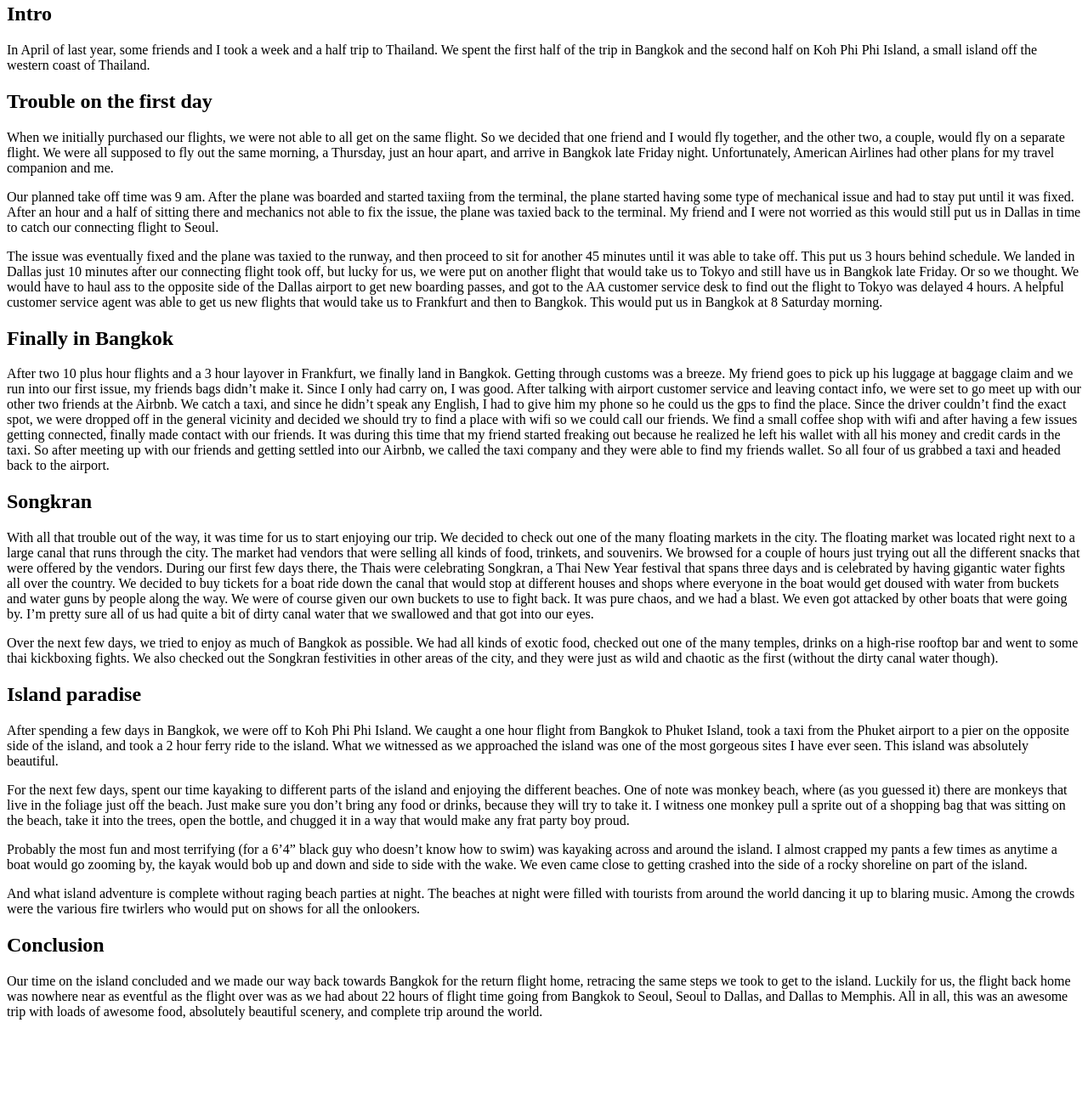
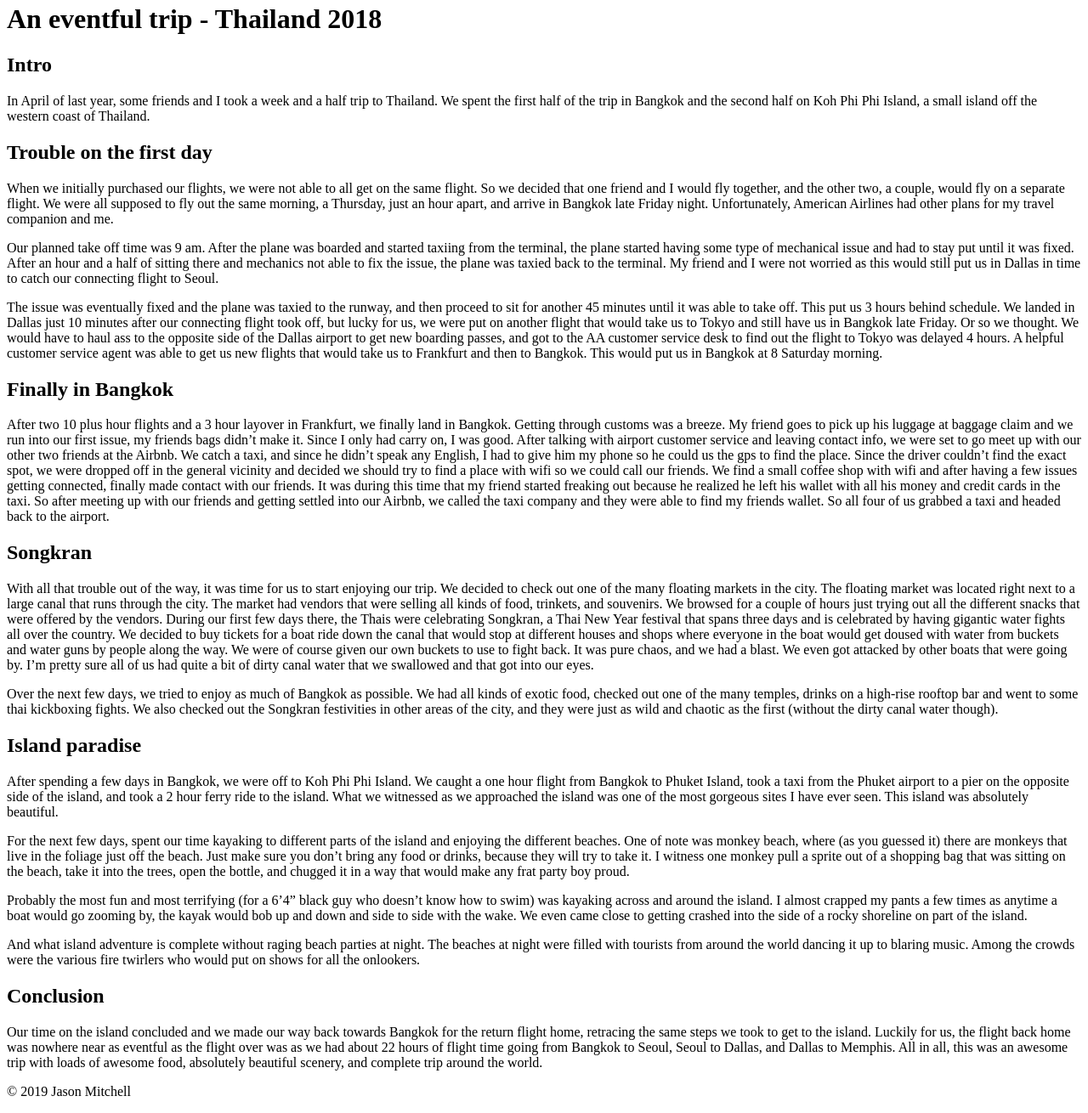
Before and after one commit to jmm38125/html-me-something, a plain HTML site: page index.html in a window 1280 px wide. Shown: the part 17-1327 px from the top of the page at 85% size. Before the commit the page ends 1233 px from the top, so only its background shows below. Drawn offline with Linux system fonts and the light colour scheme.

Commit message:
Changed all h1 to h2. Added header and footer.

```diff
--- a/index.html
+++ b/index.html
@@ -7,15 +7,18 @@
     <title>Thailand 2018</title>
 </head>
 <body>
+    <header>
+        <h1>An eventful trip - Thailand 2018</h1>
+    </header>
     <main>
         <article>
-            <h1>Intro</h1>
+            <h2>Intro</h2>
                 <p>In April of last year, some friends and I took a week
                     and a half trip to Thailand.  We spent the first half
                     of the trip in Bangkok and the second half on Koh Phi
                     Phi Island, a small island off the western coast of
                     Thailand.</p>
-            <h1>Trouble on the first day</h1>
+            <h2>Trouble on the first day</h2>
                 <p>When we initially purchased our flights, we were not
                     able to all get on the same flight.  So we decided
                     that one friend and I would fly together, and the
@@ -45,7 +48,7 @@
                     to Tokyo was delayed 4 hours.  A helpful customer service agent was
                     able to get us new flights that would take us to Frankfurt and then to
                     Bangkok.  This would put us in Bangkok at 8 Saturday morning.</p>
-            <h1>Finally in Bangkok</h1>
+            <h2>Finally in Bangkok</h2>
                 <p>After two 10 plus hour flights and a 3 hour layover in Frankfurt,
                     we finally land in Bangkok.  Getting through customs was a breeze.
                     My friend goes to pick up his luggage at baggage claim and we run
@@ -64,7 +67,7 @@
                     into our Airbnb, we called the taxi company and they were able to find my
                     friends wallet.  So all four of us grabbed a taxi and headed back to the
                     airport.</p>
-            <h1>Songkran</h1>
+            <h2>Songkran</h2>
                 <p>With all that trouble out of the way, it was time for us to start enjoying our
                     trip.  We decided to check out one of the many floating markets in the city.  The
                     floating market was located right next to a large canal that runs through the city.
@@ -83,7 +86,7 @@
                     went to some thai kickboxing fights.  We also checked out the Songkran festivities in other
                     areas of the city, and they were just as wild and chaotic as the first (without the dirty
                     canal water though).</p>
-            <h1>Island paradise</h1>
+            <h2>Island paradise</h2>
                 <p>After spending a few days in Bangkok, we were off to Koh Phi Phi Island.  We caught a one hour
                     flight from Bangkok to Phuket Island, took a taxi from the Phuket airport to a pier on the
                     opposite side of the island, and took a 2 hour ferry ride to the island.  What we witnessed as
@@ -102,7 +105,7 @@
                 <p>And what island adventure is complete without raging beach parties at night.  The beaches at night
                     were filled with tourists from around the world dancing it up to blaring music.  Among the crowds
                     were the various fire twirlers who would put on shows for all the onlookers.</p>
-            <h1>Conclusion</h1>
+            <h2>Conclusion</h2>
                 <p>Our time on the island concluded and we made our way back towards Bangkok for the return flight home,
                     retracing the same steps we took to get to the island.  Luckily for us, the flight back home was nowhere
                     near as eventful as the flight over was as we had about 22 hours of flight time going from Bangkok to Seoul,
@@ -110,5 +113,8 @@
                     absolutely beautiful scenery, and complete trip around the world.</p>
         </article>
     </main>
+<footer>
+    <p>&copy 2019 Jason Mitchell</p>
+</footer>
 </body>
 </html>
```
